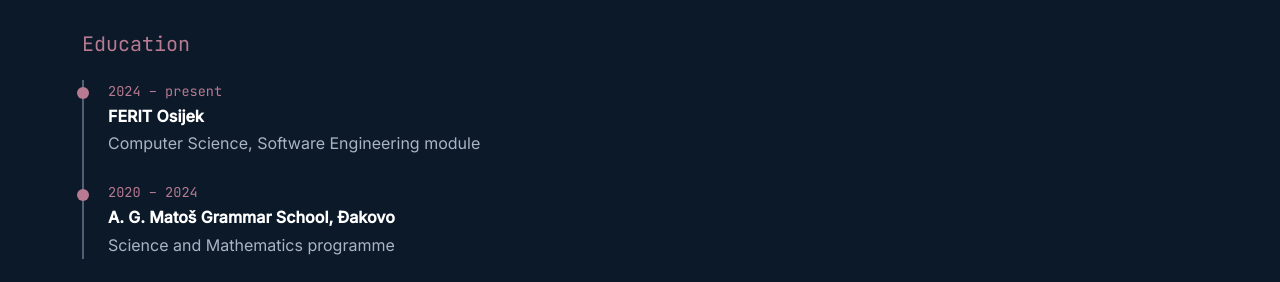
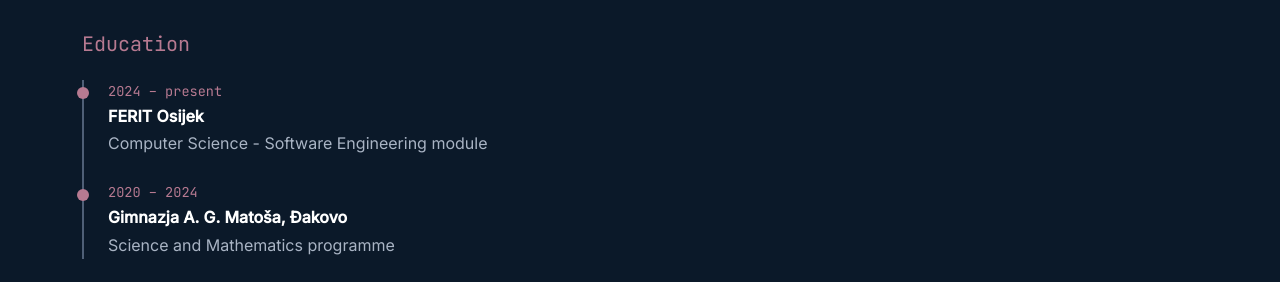
Before and after one commit to ivamijakic/personal-portfolio, a plain HTML site: page index.html in a window 1280 px wide. Shown: the part 1420-1702 px from the top of the page. Drawn offline with nearby package versions, Linux system fonts and the light colour scheme.

Commit message:
More changes to about me

```diff
--- a/index.html
+++ b/index.html
@@ -138,11 +138,11 @@
                     <li>
                         <span class="edu-years">2024 – present</span>
                         <strong>FERIT Osijek</strong>
-                            <span>Computer Science, Software Engineering module</span>
+                        <span>Computer Science - Software Engineering module</span>
                     </li>
                     <li>
                         <span class="edu-years">2020 – 2024</span>
-                            <strong>A. G. Matoš Grammar School, Đakovo</strong>
+                        <strong>Gimnazja A. G. Matoša, Đakovo</strong>
                         <span>Science and Mathematics programme</span>
                     </li>
                 </ul>
```
Lines whose indentation alone changed are shown as unchanged.
